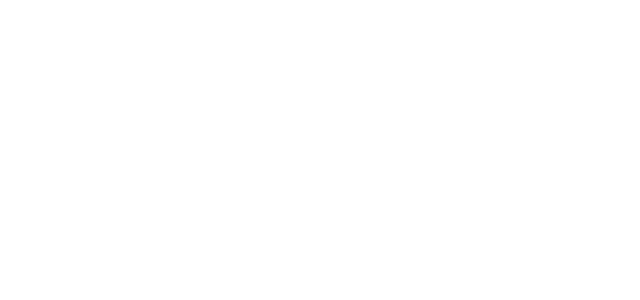
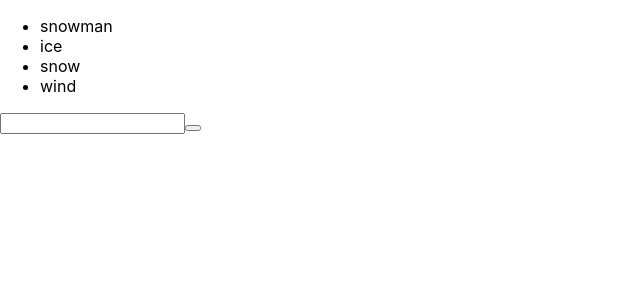
Before and after one commit to pelshad/React, a React (Create React App) app: page / in a window 1280 px wide. Shown: the top 300 px of the page, without its empty margins (0-640 px from the left). Built offline with nearby package versions, Linux system fonts and the light colour scheme.

Commit message:
Map 마무리 안되서 다시

```diff
--- a/src/App.js
+++ b/src/App.js
@@ -1,14 +1,12 @@
 import React, { useState } from 'react';
+import Map2 from './components/Day4/Map2';
 
 const App = () => {
-  const names = ["a", "b", "c"];
-  const nameList = names.map((name) => {
-    <li>{name}</li>
-  })
+
 
   return (
     <div>
-      {nameList}
+      <Map2 />
     </div>
   );
 };
```
Also changed, not shown: src/components/Day6/map.html (added, +33 -0 lines).
